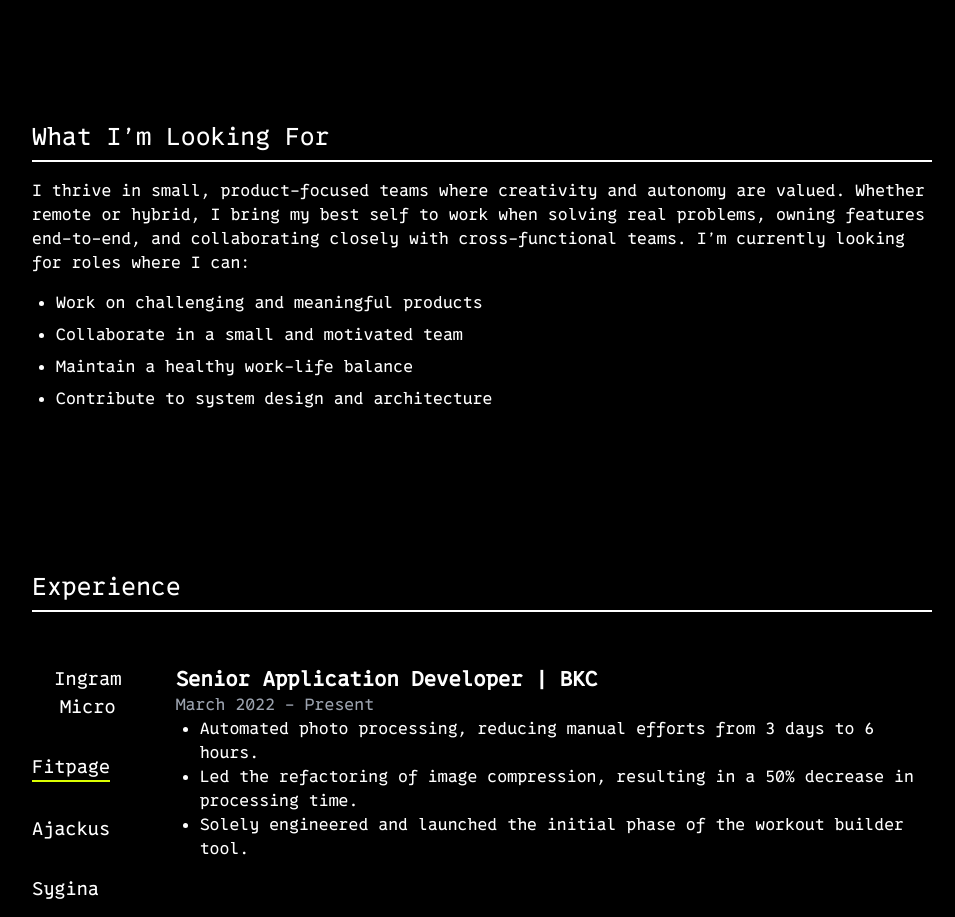
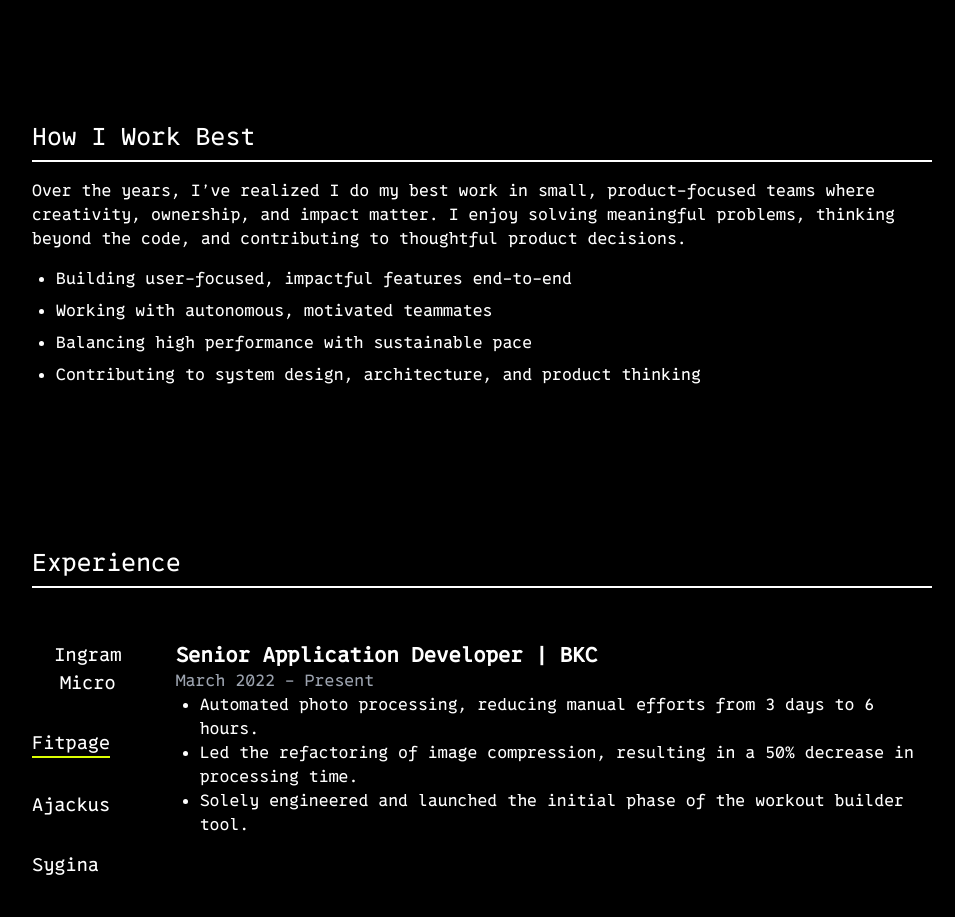
Before and after one commit to Sahilhawal/monochrome_portfolio, a Next.js app: page / in a window 1280 px wide. Shown: the part 840-1757 px from the top of the page, without its empty margins (158-1113 px from the left). Built offline with nearby package versions, Linux system fonts and the light colour scheme.

Commit message:
updated some info

```diff
--- a/app/page.tsx
+++ b/app/page.tsx
@@ -128,20 +128,21 @@ export default function Home() {
         <Intro />
         <section className="mx-auto my-40 flex flex-col justify-center">
           <h2 className="text-2xl border-b-2 border-white pb-2 mb-4">
-            What I’m Looking For
+            How I Work Best
           </h2>
           <p className="mb-4">
-            I thrive in small, product-focused teams where creativity and
-            autonomy are valued. Whether remote or hybrid, I bring my best self
-            to work when solving real problems, owning features end-to-end, and
-            collaborating closely with cross-functional teams. I’m currently
-            looking for roles where I can:
+            Over the years, I’ve realized I do my best work in small,
+            product-focused teams where creativity, ownership, and impact
+            matter. I enjoy solving meaningful problems, thinking beyond the
+            code, and contributing to thoughtful product decisions.
           </p>
           <ul className="list-disc pl-6 space-y-2">
-            <li>Work on challenging and meaningful products</li>
-            <li>Collaborate in a small and motivated team</li>
-            <li>Maintain a healthy work-life balance</li>
-            <li>Contribute to system design and architecture</li>
+            <li>Building user-focused, impactful features end-to-end</li>
+            <li>Working with autonomous, motivated teammates</li>
+            <li>Balancing high performance with sustainable pace</li>
+            <li>
+              Contributing to system design, architecture, and product thinking
+            </li>
           </ul>
         </section>
         <section
```
